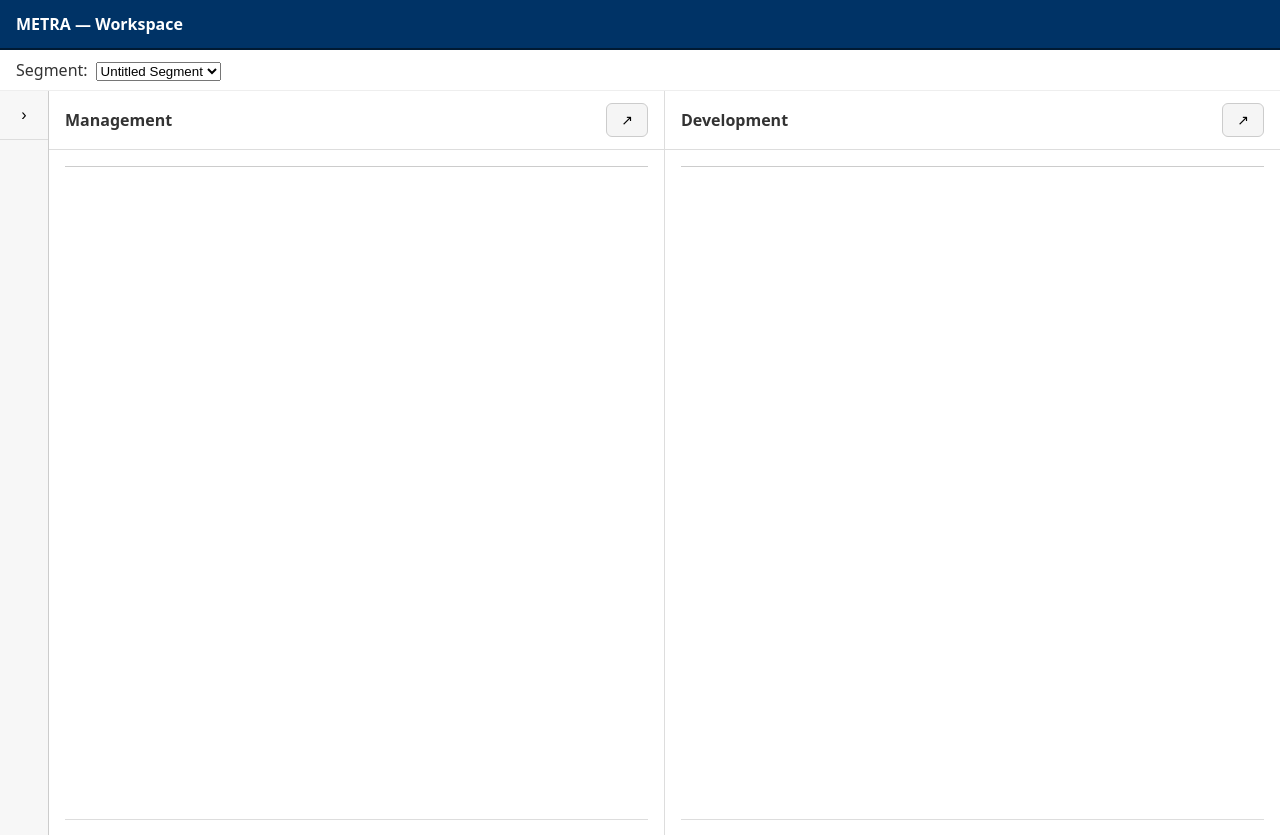
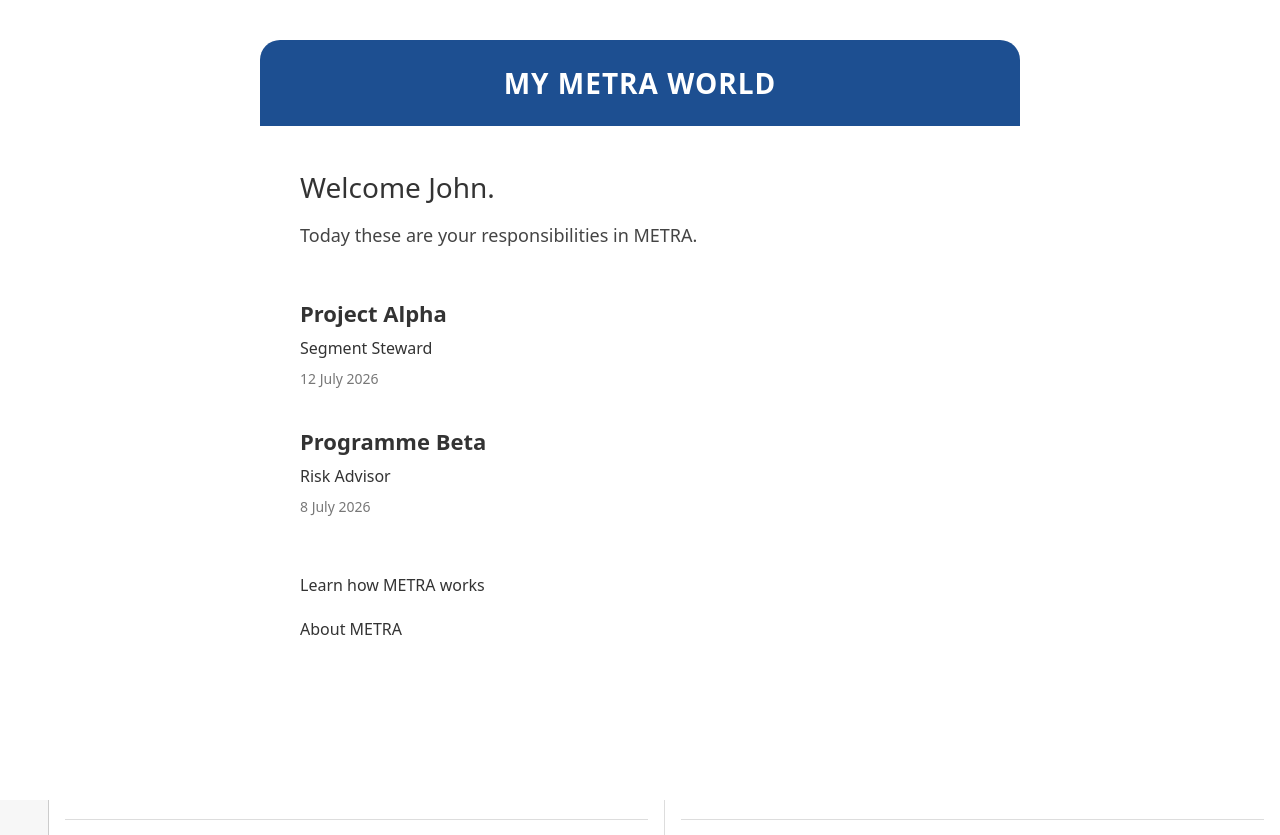
Before and after one commit to johnjkelly1945-ops/project-tracker-vite-pwa-v15, a React (Vite) app: page / in a window 1280 px wide. Built offline with nearby package versions, Linux system fonts and the light colour scheme.

Commit message:
Stage 500L-4C — My METRA World presentation foundation

```diff
--- a/src/App.jsx
+++ b/src/App.jsx
@@ -11,6 +11,7 @@ import DualPane from "./components/DualPane";
 import PreProject from "./components/PreProject";
 import RepositoryView from "./components/RepositoryView";
 import TaskSelectionSurface from "./components/TaskSelectionSurface";
+import MyWorld from "./components/MyWorld";
 import SubordinateSelectionModal from "./components/SubordinateSelectionModal";
 import ParticipationTypeSelectionModal from "./components/ParticipationTypeSelectionModal";
 import SummaryMoveModal from "./components/SummaryMoveModal";
@@ -163,6 +164,7 @@ const [outcomeDraft, setOutcomeDraft] = useState("");
   const [activeRegisterItem, setActiveRegisterItem] = useState(null);
   const [documentItem, setDocumentItem] = useState(null);
   const [documentOpen, setDocumentOpen] = useState(false);
+  const [myWorldOpen, setMyWorldOpen] = useState(false);
   const [hydrated, setHydrated] = useState(false);
 
   // Stage 359A — Load workspace with migration
@@ -1178,6 +1180,10 @@ pmName: pmDraft,
   return (
     <>
 
+      <MyWorld
+        open={true}
+      />
+
       {activeRegisterItem && (
         <RegisterItemView
           item={activeRegisterItem}
--- a/src/components/MyWorld.jsx
+++ b/src/components/MyWorld.jsx
@@ -3,35 +3,144 @@
 ======================================================================
 
 METRA — MyWorld.jsx
-Stage 500L-1A — My World Constitutional Destination
+Stage 500L-4C — My METRA World Presentation
 
 PURPOSE
 -------
 
-Constitutional destination for the actor's entry into METRA.
+Presentation-only constitutional destination.
 
-Stage 500L introduces My World as the constitutional
-home of the current actor.
-
-Initially this component delegates to the existing
-landing experience.
-
-Subsequent bounded migrations will progressively
-introduce:
-
-• Current Constitutional Engagements
-• Constitutional Changes Since Previous Visit
-• Workspace Entry
-• Learn METRA
-• About METRA
-
-No behavioural changes occur in this stage.
-
-Repository remains the constitutional owner.
+No Repository.
+No actor projection.
+No routing.
+No behavioural logic.
 
 ======================================================================
 */
 
-export default function MyWorld(props) {
-  return props.children;
+export default function MyWorld({ open }) {
+
+  if (!open) {
+    return null;
+  }
+
+  return (
+    <div
+      style={{
+        position: "fixed",
+        inset: 0,
+        background: "#ffffff",
+          overflow: "hidden",
+          overflow: "hidden",
+        overflowY: "auto",
+        zIndex: 1000000
+      }}
+    >
+      <div
+        style={{
+          maxWidth: "760px",
+          margin: "40px auto 80px auto",
+          background: "#ffffff",
+          borderRadius: "20px",
+          overflow: "hidden"
+        }}
+      >
+
+        <div
+          style={{
+            background: "#1d4f91",
+            color: "#ffffff",
+            textAlign: "center",
+            padding: "22px",
+            fontSize: "28px",
+            fontWeight: "700",
+            letterSpacing: "1px"
+          }}
+        >
+          MY METRA WORLD
+        </div>
+
+        <div style={{ padding: "40px" }}>
+
+          <div
+            style={{
+              fontSize: "28px",
+              marginBottom: "14px"
+            }}
+          >
+            Welcome John.
+          </div>
+
+          <div
+            style={{
+              fontSize: "18px",
+              color: "#444",
+              marginBottom: "48px"
+            }}
+          >
+            Today these are your responsibilities in METRA.
+          </div>
+
+          <div style={{ marginBottom: "36px" }}>
+
+            <div style={{ fontWeight: "600", fontSize: "22px" }}>
+              Project Alpha
+            </div>
+
+            <div style={{ marginTop: "6px" }}>
+              Segment Steward
+            </div>
+
+            <div
+              style={{
+                marginTop: "8px",
+                fontSize: "14px",
+                color: "#777"
+              }}
+            >
+              12 July 2026
+            </div>
+
+          </div>
+
+          <div style={{ marginBottom: "36px" }}>
+
+            <div style={{ fontWeight: "600", fontSize: "22px" }}>
+              Programme Beta
+            </div>
+
+            <div style={{ marginTop: "6px" }}>
+              Risk Advisor
+            </div>
+
+            <div
+              style={{
+                marginTop: "8px",
+                fontSize: "14px",
+                color: "#777"
+              }}
+            >
+              8 July 2026
+            </div>
+
+          </div>
+
+          <div style={{ marginTop: "56px" }}>
+
+            <div style={{ marginBottom: "20px" }}>
+              Learn how METRA works
+            </div>
+
+            <div>
+              About METRA
+            </div>
+
+          </div>
+
+        </div>
+
+      </div>
+
+    </div>
+  );
 }
```
